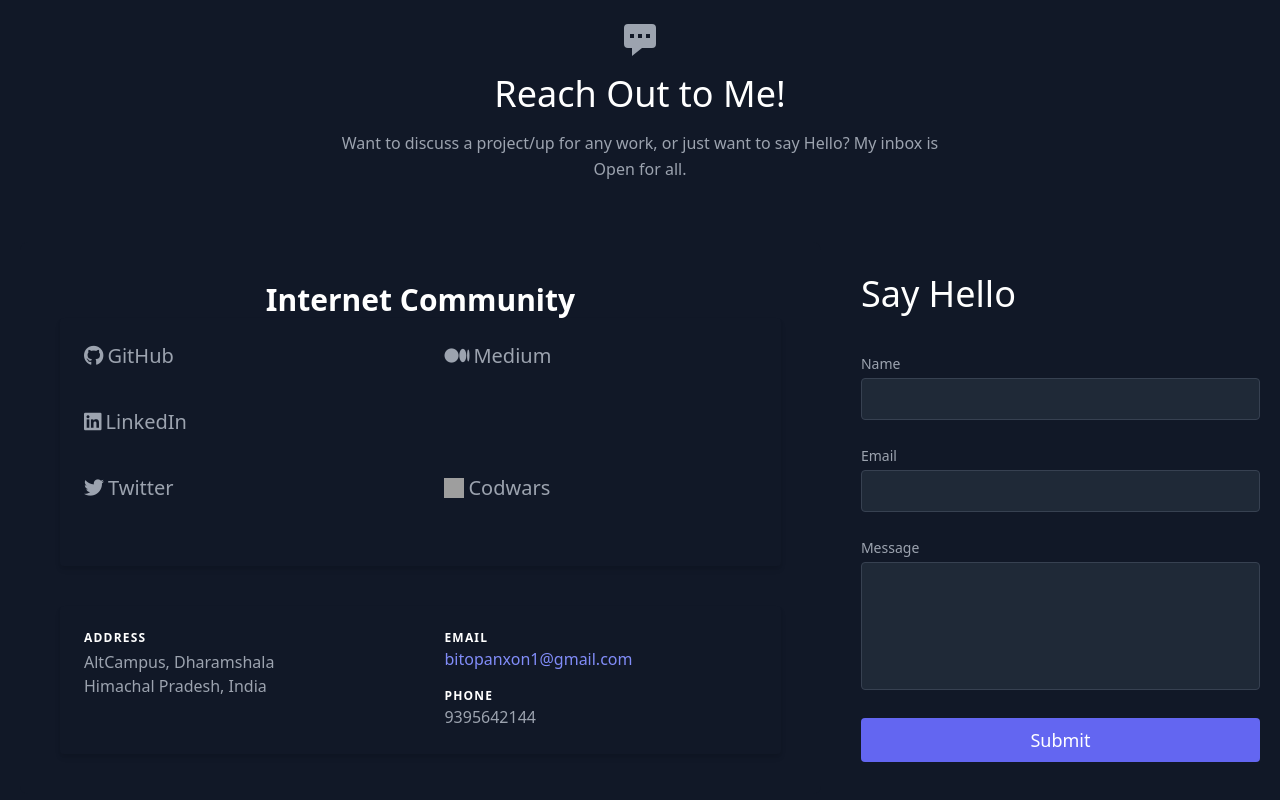
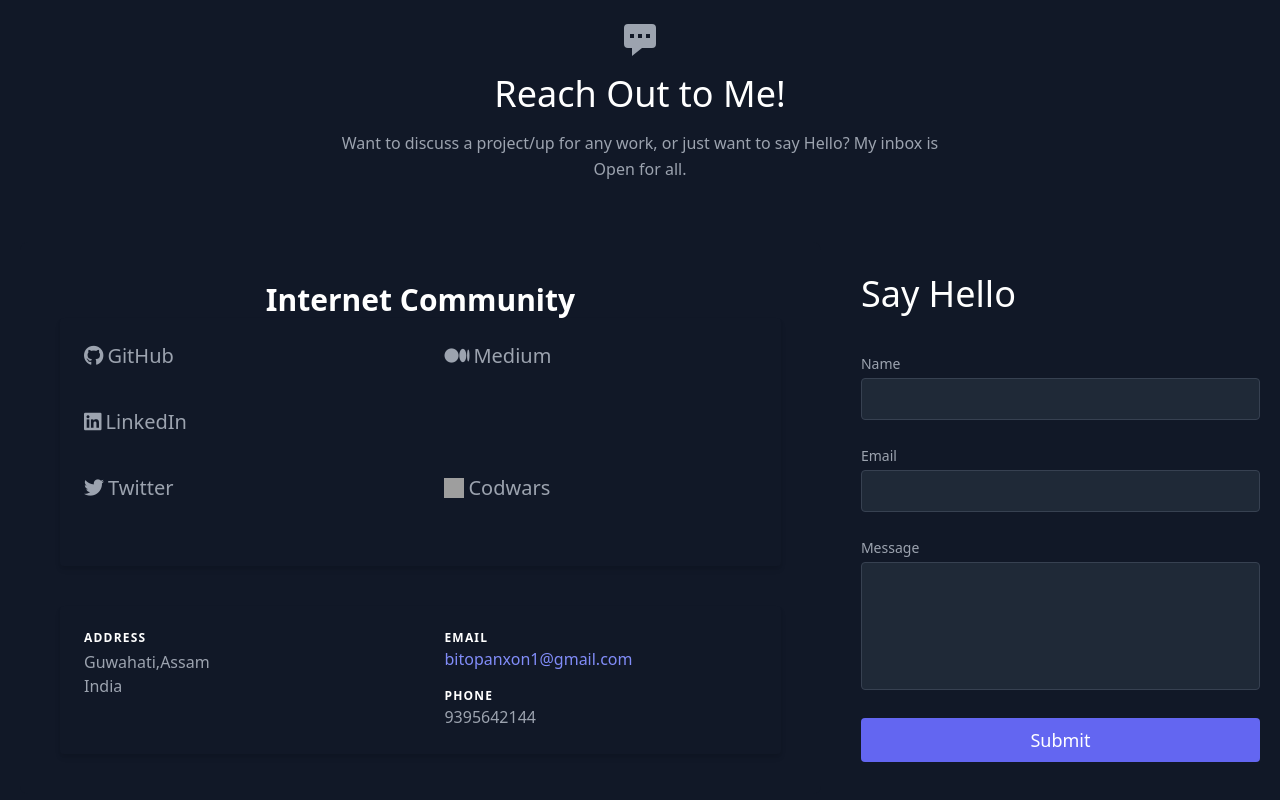
Before and after one commit to Bitopan987/My-Portfolio, a React (Create React App) app: page / in a window 1280 px wide. Shown: the part 3530-4330 px from the top of the page. Built offline with nearby package versions, Linux system fonts and the light colour scheme; no server answers; grey boxes are pictures that could not be loaded.

Commit message:
refactor

```diff
--- a/src/components/Contact.js
+++ b/src/components/Contact.js
@@ -109,8 +109,8 @@ export default function Contact() {
                 ADDRESS
               </h2>
               <p className="mt-1">
-                AltCampus, Dharamshala <br />
-                Himachal Pradesh, India
+                Guwahati,Assam <br />
+                India
               </p>
             </div>
             <div className="lg:w-1/2 px-6 mt-4 lg:mt-0">
```
